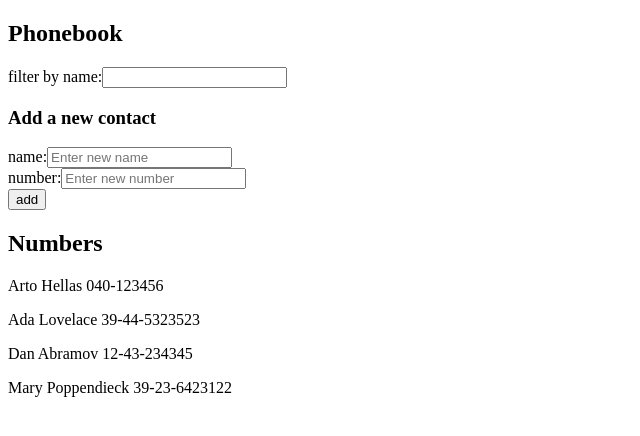
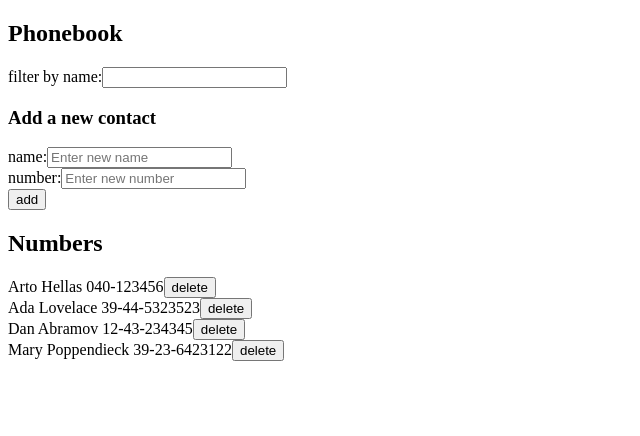
Before and after one commit to guting-h/Full-Stack-Open, a React (Create React App) app in the folder part2/phonebook/: page / in a window 1280 px wide. Shown: the top 436 px of the page, without its empty margins (0-640 px from the left). Built offline with nearby package versions, Linux system fonts and the light colour scheme; data requests are answered from the project's data file.

Commit message:
Completed exercises 2.15-2.18

```diff
--- a/part2/phonebook/db.json
+++ b/part2/phonebook/db.json
@@ -1,5 +1,5 @@
 {
-    "persons":[
+  "persons": [
     {
       "name": "Arto Hellas",
       "number": "040-123456",
--- a/part2/phonebook/src/App.js
+++ b/part2/phonebook/src/App.js
@@ -1,6 +1,6 @@
 import { useState, useEffect } from 'react'
-import axios from 'axios'
-import {Filter, PersonForm, Contacts} from './components/subcomponents'
+import { Filter, PersonForm, Contacts } from './components/subcomponents'
+import personService from './services/persons'
 
 const App = () => {
   const [persons, setPersons] = useState([])
@@ -9,8 +9,8 @@ const App = () => {
   const [filterBy, setFilter] = useState('')
 
   useEffect(() => {
-    axios
-      .get('http://localhost:3001/persons')
+    personService
+      .getAll()
       .then(response => {
         setPersons(response.data)
       })
@@ -19,17 +19,33 @@ const App = () => {
   const addPerson = (event) => {
     event.preventDefault()
     const names = persons.map(person => person.name)
+
     if (names.includes(newName.trim())) {
-      alert(`${newName} is already added to phonebook`)
+      if (window.confirm(`${newName} is already added to phonebook, replace the old number with a new one?`)) {
+        const oldContact = persons.find(person => person.name === newName.trim())
+        const updated = { ...oldContact, number: newNumber}
+        personService
+          .update(oldContact.id, updated)
+          .then(response => {
+            setPersons(persons.map(person => person.id !== oldContact.id ? person : response.data))
+            setNewName('')
+            setNewNumber('')
+          })
+      }
     } else {
       const personObject = {
         name: newName.trim(),
         number: newNumber,
-        id: persons.length +1,
+        id: "id" + Math.random().toString(16).slice(2), // generates a random id s.t. deleting then adding persons in a random order
+                                                        // won't cause an error due to duplicate id
       }
-      setPersons(persons.concat(personObject))
-      setNewName('')
-      setNewNumber('')
+      personService
+        .create(personObject)
+        .then(response => {
+          setPersons(persons.concat(response.data))
+          setNewName('')
+          setNewNumber('')
+        })
     }
   }
 
--- a/part2/phonebook/src/components/subcomponents.js
+++ b/part2/phonebook/src/components/subcomponents.js
@@ -1,3 +1,4 @@
+import personService from '../services/persons'
 
 const Filter = ({filterBy, handleFilter}) =>
     <input value={filterBy} onChange={handleFilter}/>
@@ -24,7 +25,21 @@ const PersonForm = ({ addPerson, newName, handleNewName, newNumber, handleNewNum
     </form>
 }
 
-const Contacts = ({peopleToShow}) =>
-    peopleToShow.map(person => <p key={person.id}>{person.name} {person.number}</p>)
+const Contacts = ({peopleToShow}) => {
+    //At the current stage, refreshing of the webpage is needed to show changes after deletion
+    const handleClick = (id, name) => {
+        console.log("Delete button clicked")
+        if (window.confirm(`Delete ${name}?`)) {
+            personService.remove(id)
+        }
+    }
+
+    return peopleToShow.map(person =>
+        <div key={person.id}>
+            {person.name} {person.number}
+            <button onClick={() => handleClick(person.id, person.name)}>delete</button>
+        </div>
+    )
+}
 
 export {Filter, PersonForm, Contacts,}
--- /dev/null
+++ b/part2/phonebook/src/services/persons.js
@@ -0,0 +1,20 @@
+import axios from 'axios'
+const baseUrl = 'http://localhost:3001/persons'
+
+const getAll = () => {
+    return axios.get(baseUrl)
+}
+
+const create = newObject => {
+    return axios.post(baseUrl, newObject)
+}
+
+const update = (id, newObject) => {
+    return axios.put(`${baseUrl}/${id}`, newObject)
+}
+
+const remove = (id) => {
+    return axios.delete(`${baseUrl}/${id}`)
+}
+
+export default { getAll, create, update, remove }
```
Also changed, not shown: 1 other file (tests, documents, lock files or other folders). Lines whose indentation alone changed are shown as unchanged.
